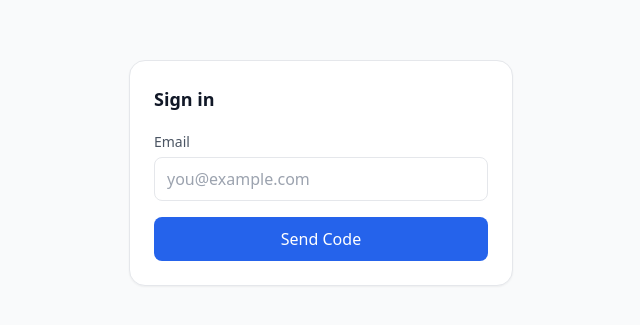
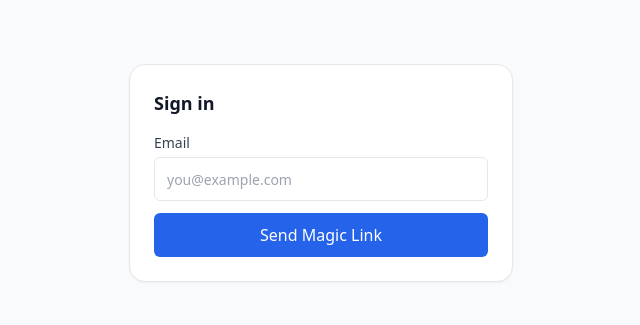
Before and after one commit to Armo28/compoundly, a Next.js app: page /login in a window 1280 px wide. Shown: the part 227-552 px from the top of the page, without its empty margins (319-959 px from the left). Built offline with nearby package versions, Linux system fonts and the light colour scheme.

Commit message:
Login: magic link only (remove OTP UI)

```diff
--- a/src/app/login/page.tsx
+++ b/src/app/login/page.tsx
@@ -1,117 +1,76 @@
 'use client';
 
 import { useState } from 'react';
-import { useRouter } from 'next/navigation';
 import { supabase } from '../../lib/supabaseClient';
 
 export default function LoginPage() {
-  const router = useRouter();
-  const [step, setStep] = useState<'email' | 'code'>('email');
   const [email, setEmail] = useState('');
-  const [token, setToken] = useState('');
-  const [busy, setBusy] = useState(false);
-  const [msg, setMsg] = useState<string | null>(null);
+  const [status, setStatus] = useState<'idle'|'sending'|'sent'|'error'>('idle');
+  const [error, setError] = useState<string | null>(null);
 
-  const sendCode = async (e: React.FormEvent) => {
+  async function sendLink(e: React.FormEvent) {
     e.preventDefault();
-    setBusy(true);
-    setMsg(null);
+    setStatus('sending');
+    setError(null);
 
-    // Request an email OTP (6-digit code). No redirect links, no PKCE.
+    const redirectTo =
+      typeof window !== 'undefined'
+        ? `${window.location.origin}/auth/callback`
+        : '/auth/callback';
+
     const { error } = await supabase.auth.signInWithOtp({
       email,
       options: {
-        // Optional: if you want to auto-create users
-        shouldCreateUser: true,
+        emailRedirectTo: redirectTo,
+        // leave out shouldCreateUser to use project defaults, or set true:
+        // shouldCreateUser: true,
       },
     });
 
-    setBusy(false);
     if (error) {
-      setMsg(`Error: ${error.message}`);
-      return;
+      setStatus('error');
+      setError(error.message);
+    } else {
+      setStatus('sent');
     }
-    setMsg('Check your email for a 6-digit code.');
-    setStep('code');
-  };
-
-  const verifyCode = async (e: React.FormEvent) => {
-    e.preventDefault();
-    setBusy(true);
-    setMsg(null);
-
-    const { error } = await supabase.auth.verifyOtp({
-      type: 'email',
-      email,
-      token, // the 6-digit code
-    });
-
-    setBusy(false);
-    if (error) {
-      setMsg(`Error: ${error.message}`);
-      return;
   }
-    setMsg('Signed in! Redirecting…');
-    router.replace('/');
-  };
 
   return (
     <main className="min-h-screen bg-gray-50 flex items-center justify-center p-6">
       <div className="w-full max-w-sm rounded-2xl border bg-white p-6 shadow-sm">
         <h1 className="text-lg font-semibold mb-4">Sign in</h1>
 
-        {step === 'email' && (
-          <form onSubmit={sendCode}>
-            <label className="text-sm text-gray-600">Email</label>
+        {status === 'sent' ? (
+          <p className="text-sm text-gray-700">
+            We sent a magic link to <span className="font-medium">{email}</span>. Check your email and click the link to finish signing in.
+          </p>
+        ) : (
+          <form onSubmit={sendLink} className="space-y-3">
+            <label className="block text-sm">
+              <span className="text-gray-700">Email</span>
               <input
                 type="email"
                 required
                 value={email}
                 onChange={(e) => setEmail(e.target.value)}
                 placeholder="you@example.com"
-              className="mt-1 w-full border rounded-lg h-11 px-3"
+                className="mt-1 w-full h-11 rounded-md border px-3"
               />
+            </label>
+
             <button
-              disabled={busy}
-              className="mt-4 w-full h-11 rounded-lg bg-blue-600 text-white disabled:opacity-60"
+              type="submit"
+              disabled={status === 'sending'}
+              className="w-full h-11 rounded-md bg-blue-600 text-white font-medium disabled:opacity-60"
             >
-              {busy ? 'Sending…' : 'Send Code'}
+              {status === 'sending' ? 'Sending…' : 'Send Magic Link'}
             </button>
+
+            {status === 'error' && (
+              <p className="text-sm text-red-600">{error}</p>
+            )}
           </form>
         )}
-
-        {step === 'code' && (
-          <form onSubmit={verifyCode}>
-            <div className="text-sm text-gray-700 mb-2">We sent a code to</div>
-            <div className="text-sm font-medium mb-4">{email}</div>
-            <label className="text-sm text-gray-600">6-digit code</label>
-            <input
-              inputMode="numeric"
-              pattern="[0-9]*"
-              maxLength={6}
-              required
-              value={token}
-              onChange={(e) => setToken(e.target.value.replace(/\D/g, '').slice(0, 6))}
-              placeholder="123456"
-              className="mt-1 w-full border rounded-lg h-11 px-3 tracking-widest"
-            />
-            <button
-              disabled={busy || token.length !== 6}
-              className="mt-4 w-full h-11 rounded-lg bg-blue-600 text-white disabled:opacity-60"
-            >
-              {busy ? 'Verifying…' : 'Verify & Sign In'}
-            </button>
-            <button
-              type="button"
-              className="mt-3 w-full h-10 rounded-lg border text-gray-700"
-              onClick={() => { setStep('email'); setToken(''); }}
-            >
-              Use a different email
-            </button>
-          </form>
-        )}
-
-        {msg && <div className="mt-3 text-sm">{msg}</div>}
       </div>
     </main>
   );
```
Lines whose indentation alone changed are shown as unchanged.
